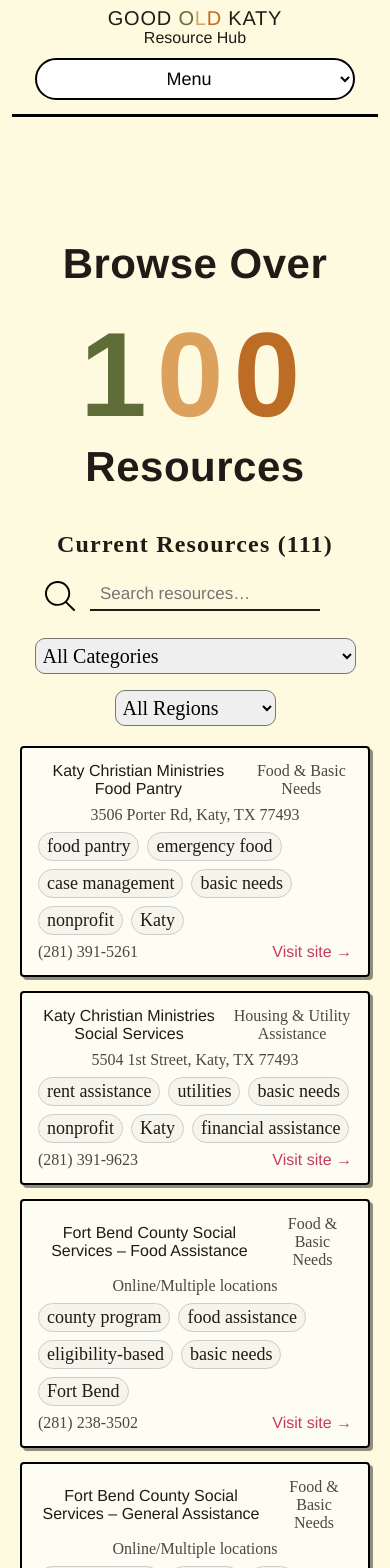
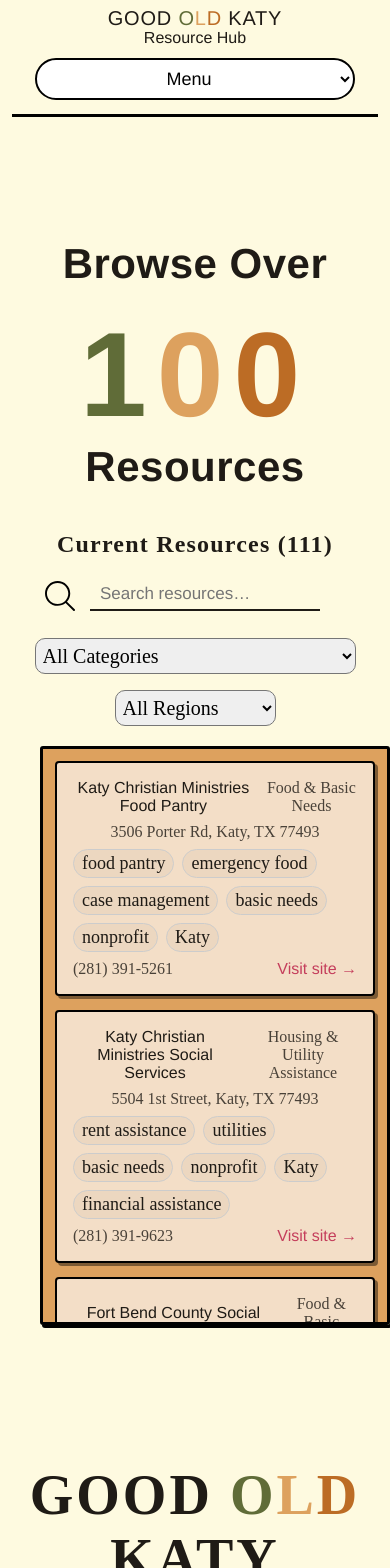
Before and after one commit to slhstsa/webpage, a React (Create React App) app: page /webpage/resources in a window 390 px wide. Shown: the top 1568 px of the page. Built offline with nearby package versions, Linux system fonts and the light colour scheme; a web font is replaced by a local one.

Commit message:
Some mobile improvements and resources remodeling

```diff
--- a/src/components/home-page/home-page-resources/about.css
+++ b/src/components/home-page/home-page-resources/about.css
@@ -250,3 +250,10 @@
     height: 280px;
   }
 }
+
+@media (max-width: 768px) {
+  .right-section,
+  .about-image {
+    display: none;
+  }
+}
--- a/src/components/home-page/home-page-resources/about.js
+++ b/src/components/home-page/home-page-resources/about.js
@@ -1,36 +1,58 @@
-import { Link } from 'react-router-dom';
-import './about.css';
+import { useState } from "react";
+import { Link } from "react-router-dom";
+import "./about.css";
 
 function About() {
+  const [markerVisible, setMarkerVisible] = useState(false);
+
+  const handleMapClick = () => {
+    setMarkerVisible(true);
+  };
+
   return (
     <section className="about-section">
       <div className="about-container">
         <div className="about-content">
-          <div className='about-text-area'>
-              <h2>About Us</h2>
+          <div className="about-text-area">
+            <h2>About Us</h2>
             <p>
-              Good Old Katy is a resource hub and center for all things Houston and Katy texas. We demonstrate the many opportunities and resources of over 600 square miles of texan land. Our mission is to display the rich history of Katy and offer our aid to all of its inhabitants.
+              Good Old Katy is a resource hub and center for all things Houston
+              and Katy texas. We demonstrate the many opportunities and
+              resources of over 600 square miles of texan land. Our mission is
+              to display the rich history of Katy and offer our aid to all of
+              its inhabitants.
             </p>
-
-          </div>
-        </div>
-        <div className="about-image">
-          <img src={`${process.env.PUBLIC_URL}/images/texas.svg`} alt="Katy Community" />
-          <img className="katy-marker"src={`${process.env.PUBLIC_URL}/images/katypin.svg`} alt="Community" />
-        </div>
-        <div className='right-section'>
-          <div className="katy-locate">
-            Can you find where Katy is located?
-          </div>
-
-          <div className='katy-link'>
-            <Link to="/map"className='plink'>
-            See Katy Map
-            </Link>
-            <img src={`${process.env.PUBLIC_URL}/images/right-arrow.svg`} alt='right arrow' />
           </div>
         </div>
 
+        <div className="about-image">
+          <img
+            src={`${process.env.PUBLIC_URL}/images/texas.svg`}
+            alt="Katy Community"
+            onClick={handleMapClick}
+            style={{ cursor: "pointer" }}
+          />
+
+          <img
+            className="katy-marker"
+            src={`${process.env.PUBLIC_URL}/images/katypin.svg`}
+            alt="Community"
+            style={{ opacity: markerVisible ? 1 : 0 }}
+          />
+        </div>
+
+        <div className="right-section">
+          <div className="katy-locate">Can you find where Katy is located?</div>
+          <Link to="/map" className="plink">
+            <div className="katy-link">
+              See Katy Map
+              <img
+                src={`${process.env.PUBLIC_URL}/images/right-arrow.svg`}
+                alt="right arrow"
+              />
+            </div>
+          </Link>
+        </div>
       </div>
     </section>
   );
--- a/src/components/home-page/home-page-resources/featured.css
+++ b/src/components/home-page/home-page-resources/featured.css
@@ -66,10 +66,11 @@
 
 }
 .polaroid-holder{
-    display: flex;
-    justify-content: end;
-    transform: rotate(-7deg);
-    margin-top: 20px;
+  display: flex;
+	cursor: pointer;
+  justify-content: end;
+  transform: rotate(-7deg);
+  margin-top: 20px;
 }
 
 .text-section{
@@ -152,6 +153,7 @@
   .polaroid-holder {
     justify-content: center;
     transform: rotate(-4deg);
+		cursor: pointer;
   }
 
   .text-header-please {
--- a/src/components/home-page/navBar.css
+++ b/src/components/home-page/navBar.css
@@ -10,6 +10,8 @@
 }
 
 .nav-bar-container {
+  z-index: 1000;
+
   display: flex;
   align-items: center;
   justify-content: space-between;
--- a/src/components/map/Map.css
+++ b/src/components/map/Map.css
@@ -26,7 +26,7 @@
   border-radius: 3px;
   overflow: hidden;
   box-shadow: 2px 3px rgba(0, 0, 0, 1);
-  min-width: 70%;
+  min-width: 80%;
   background: rgba(254, 250, 224, 1);
 }
 
@@ -288,3 +288,7 @@
 .popup-content strong {
   color: var(--text-main);
 }
+
+.leaflet-control-zoom {
+	display: none;
+}
--- a/src/components/resources/ResourcesList.js
+++ b/src/components/resources/ResourcesList.js
@@ -6,35 +6,41 @@
   const ALL_CATEGORIES = "All Categories";
   const ALL_REGIONS = "All Regions";
   const live = (resources || []).filter(
-        r => r && (r.status === "active" || r.status === "published")
+    (r) => r && (r.status === "active" || r.status === "published"),
   );
 
   const [category, setCategory] = useState(ALL_CATEGORIES);
   const [area, setArea] = useState(ALL_REGIONS);
   const [query, setQuery] = useState("");
 
-    const categories = [ALL_CATEGORIES, ...new Set(live.map(r => r.category).filter(Boolean))];
-    const areas = [ALL_REGIONS, ...new Set(live.flatMap(r => r.service_area || []).filter(Boolean))];
+  const categories = [
+    ALL_CATEGORIES,
+    ...new Set(live.map((r) => r.category).filter(Boolean)),
+  ];
+  const areas = [
+    ALL_REGIONS,
+    ...new Set(live.flatMap((r) => r.service_area || []).filter(Boolean)),
+  ];
 
   const filtered = useMemo(() => {
     const q = query.trim().toLowerCase();
 
-        return live.filter(r => {
+    return live.filter((r) => {
       const okCategory = category === ALL_CATEGORIES || r.category === category;
-            const okArea = area === ALL_REGIONS || (r.service_area || []).includes(area);
+      const okArea =
+        area === ALL_REGIONS || (r.service_area || []).includes(area);
 
       const okQuery =
         !q ||
         (r.name || "").toLowerCase().includes(q) ||
         (r.description || "").toLowerCase().includes(q) ||
-                (r.tags || []).some(t => (t || "").toLowerCase().includes(q));
+        (r.tags || []).some((t) => (t || "").toLowerCase().includes(q));
 
       return okCategory && okArea && okQuery;
     });
   }, [live, category, area, query]);
 
   return (
-
     <div className="page-wrapper resources-page">
       <h1>
         Browse Over
@@ -47,38 +53,44 @@
       </h1>
       <h2>Current Resources ({filtered.length})</h2>
 
-            <div className="bar-wrapper"><div className="search-bar-this">
+      <div className="bar-wrapper">
+        <div className="search-bar-this">
           <img
             className="magnifying-img"
             src={`${process.env.PUBLIC_URL}/images/searchicon.svg`}
             alt="Magnifying glass"
           />
 
-                <input type="text"
+          <input
+            type="text"
             placeholder="Search resources…"
             value={query}
-                    onChange={e => setQuery(e.target.value)}
+            onChange={(e) => setQuery(e.target.value)}
             className="bar-this"
           />
-            </div></div>
+        </div>
+      </div>
       <div className="filter-bar">
-
-
-                <select value={category} onChange={e => setCategory(e.target.value)}>
-                    {categories.map(c => (
-                        <option key={c} value={c}>{c}</option>
+        <select value={category} onChange={(e) => setCategory(e.target.value)}>
+          {categories.map((c) => (
+            <option key={c} value={c}>
+              {c}
+            </option>
           ))}
         </select>
 
-                <select value={area} onChange={e => setArea(e.target.value)}>
-                    {areas.map(a => (
-                        <option key={a} value={a}>{a}</option>
+        <select value={area} onChange={(e) => setArea(e.target.value)}>
+          {areas.map((a) => (
+            <option key={a} value={a}>
+              {a}
+            </option>
           ))}
         </select>
       </div>
-
+      <div className="resources-container">
+        <div className="cards-container">
           <div className="card-grid">
-                {filtered.map(r => {
+            {filtered.map((r) => {
               const href = r.website || "";
               const Wrapper = href ? "a" : "div";
 
@@ -86,7 +98,9 @@
                 <Wrapper
                   key={r.id}
                   className="card-link"
-                            {...(href ? { href, target: "_blank", rel: "noreferrer" } : {})}
+                  {...(href
+                    ? { href, target: "_blank", rel: "noreferrer" }
+                    : {})}
                 >
                   <div className={`info-card ${href ? "clickable" : ""}`}>
                     <div className="top-row">
@@ -94,11 +108,15 @@
                       <div className="muted">{r.category}</div>
                     </div>
 
-                                {r.address ? <div className="muted">{r.address}</div> : null}
+                    {r.address ? (
+                      <div className="muted">{r.address}</div>
+                    ) : null}
 
                     <div className="pill-row">
-                                    {(r.tags || []).map(t => (
-                                        <span key={t} className="pill">{t}</span>
+                      {(r.tags || []).map((t) => (
+                        <span key={t} className="pill">
+                          {t}
+                        </span>
                       ))}
                     </div>
 
@@ -113,10 +131,18 @@
                       ) : null}
                     </div>
 
-                                {(r.hours || r.eligibility) ? (
+                    {r.hours || r.eligibility ? (
                       <div className="muted">
-                                        {r.hours ? <div><b>Hours:</b> {r.hours}</div> : null}
-                                        {r.eligibility ? <div><b>Eligibility:</b> {r.eligibility}</div> : null}
+                        {r.hours ? (
+                          <div>
+                            <b>Hours:</b> {r.hours}
+                          </div>
+                        ) : null}
+                        {r.eligibility ? (
+                          <div>
+                            <b>Eligibility:</b> {r.eligibility}
+                          </div>
+                        ) : null}
                       </div>
                     ) : null}
                   </div>
@@ -125,5 +151,7 @@
             })}
           </div>
         </div>
+      </div>
+    </div>
   );
 }
--- a/src/components/styles/pages.css
+++ b/src/components/styles/pages.css
@@ -8,7 +8,7 @@
   min-height: 100vh;
   padding: 0 20px 48px;
   text-align: center;
-  max-width: 1180px;
+  max-width: 1500px;
   margin: 0 auto;
   color: var(--text-main);
   font-family: 'Yearbook Solid W01', 'Helvetica Neue', Arial, sans-serif;
@@ -43,6 +43,42 @@
 .card-grid {
   display: grid;
   gap: 14px;
+	width: 100%;
+}
+
+.resources-container {
+  width: 100%;
+	min-width: 80%;
+	align-self: center;
+	align-items: center;
+  max-width: 1200px;
+  margin: 0 auto;
+  text-align: center;
+  padding: 0 20px 48px;
+}
+
+.cards-container {
+	border: 3px solid #000;
+	border-radius: 3px;
+	background: #dda15e;
+	box-shadow: 2px 3px rgba(0,0,0,1);
+  height: 65vh;
+	max-height: 70vh;
+  overflow-y: auto;
+  padding: 12px;
+  display: flex;
+  flex-direction: column;
+  align-items: center;
+	-webkit-overflow-scrolling: touch;
+}
+
+.cards-container::-webkit-scrollbar {
+  width: 8px;
+}
+
+.cards-container::-webkit-scrollbar-thumb {
+  background: rgba(0,0,0,0.2);
+  border-radius: 6px;
 }
 
 @media (min-width: 720px) {
@@ -131,8 +167,8 @@
 
 .info-card {
   border: 2px solid black;
-  border-radius: 0;
-  padding: 14px 16px;
+  border-radius: 4px;
+  padding: 16px;
   background: rgba(255, 255, 255, 0.65);
   transition:
     transform 0.15s ease,
```
Lines whose indentation alone changed are shown as unchanged.
